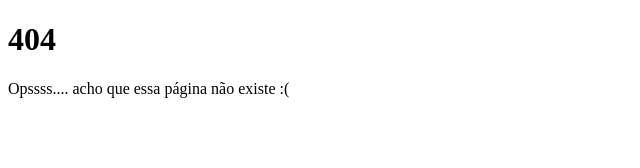
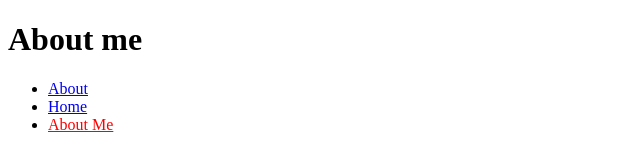
Before and after one commit to ananeridev/anabneri.com.br, a Gatsby site in the folder anabneriblog/: page /about in a window 1280 px wide. Before the commit this address had no page. Shown: the whole page, without its empty margins (0-640 px from the left). Built offline with nearby package versions, Linux system fonts and the light colour scheme; Gatsby itself is replaced by a stand-in of ours.

Commit message:
add() pages

```diff
--- /dev/null
+++ b/anabneriblog/src/pages/about.js
@@ -0,0 +1,21 @@
+import React from 'react'
+import { Link } from 'gatsby'
+
+const AboutPage = () => (
+    <>
+    <h1>About me</h1>
+    <ul>
+      <li>
+        <a href="/about">About</a>
+      </li>
+      <li>
+        <Link to="/" activeStyle={{ color: 'red' }}>Home</Link>
+      </li>
+      <li>
+        <Link to="/about" activeStyle={{ color: 'red' }}>About Me</Link>
+      </li>
+    </ul>
+    </>
+)
+
+export default AboutPage
--- a/anabneriblog/src/pages/index.js
+++ b/anabneriblog/src/pages/index.js
@@ -1,4 +1,5 @@
 import React from "react"
+import { Link } from 'gatsby'
 
 import Layout from "../components/layout"
 import SEO from "../components/seo"
@@ -6,7 +7,18 @@ import SEO from "../components/seo"
 const IndexPage = () => (
   <Layout>
     <SEO title="Home" />
-    <h1>AAAAAAAAAAAAAAAAAAAAAAAAAAAAA</h1>
+    <h1>Home</h1>
+    <ul>
+      <li>
+        <a href="/about">About</a>
+      </li>
+      <li>
+        <Link to="/" activeStyle={{ color: 'red' }}>Home</Link>
+      </li>
+      <li>
+        <Link to="/about">About Me</Link>
+      </li>
+    </ul>
   </Layout>
 )
 
```
Also changed, not shown: anabneriblog/src/components/Profile/index.js (added, +8 -0 lines).
